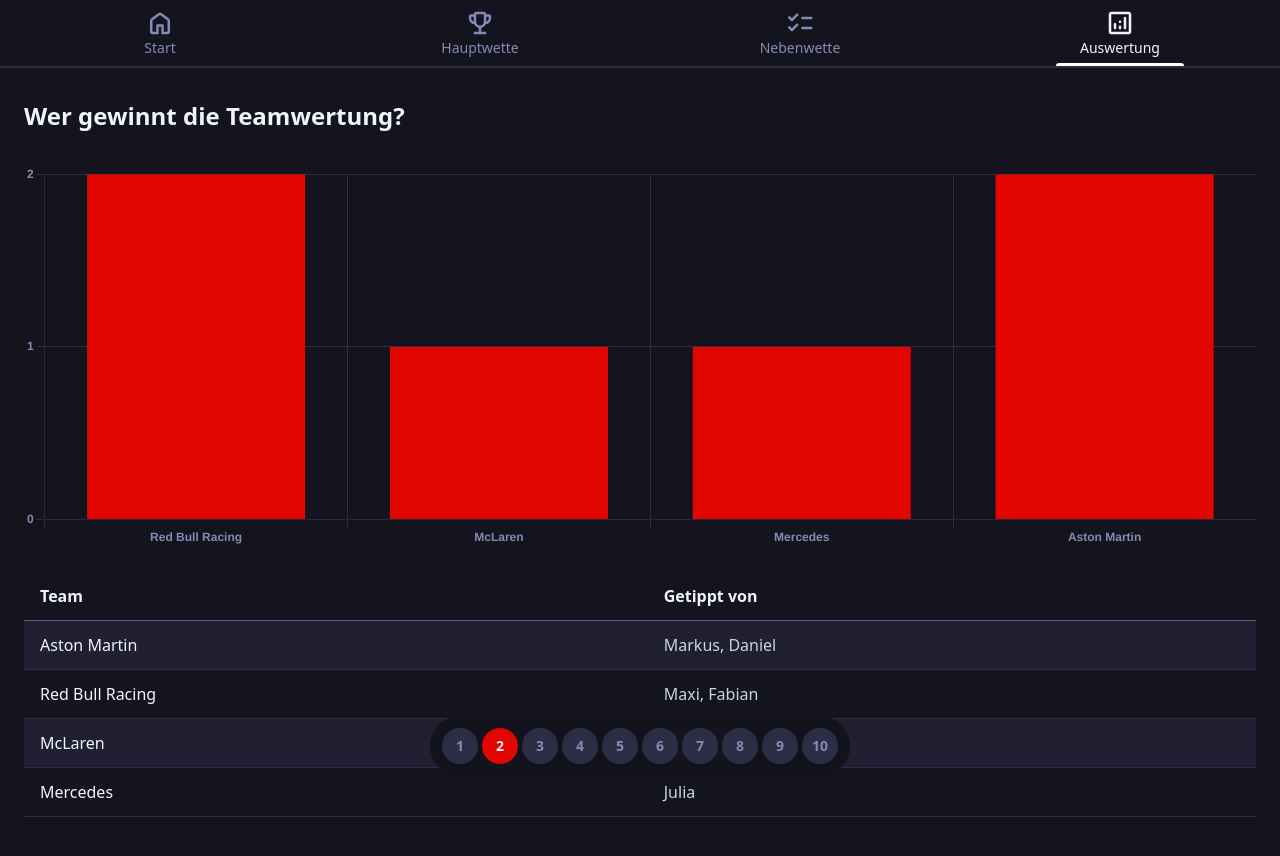
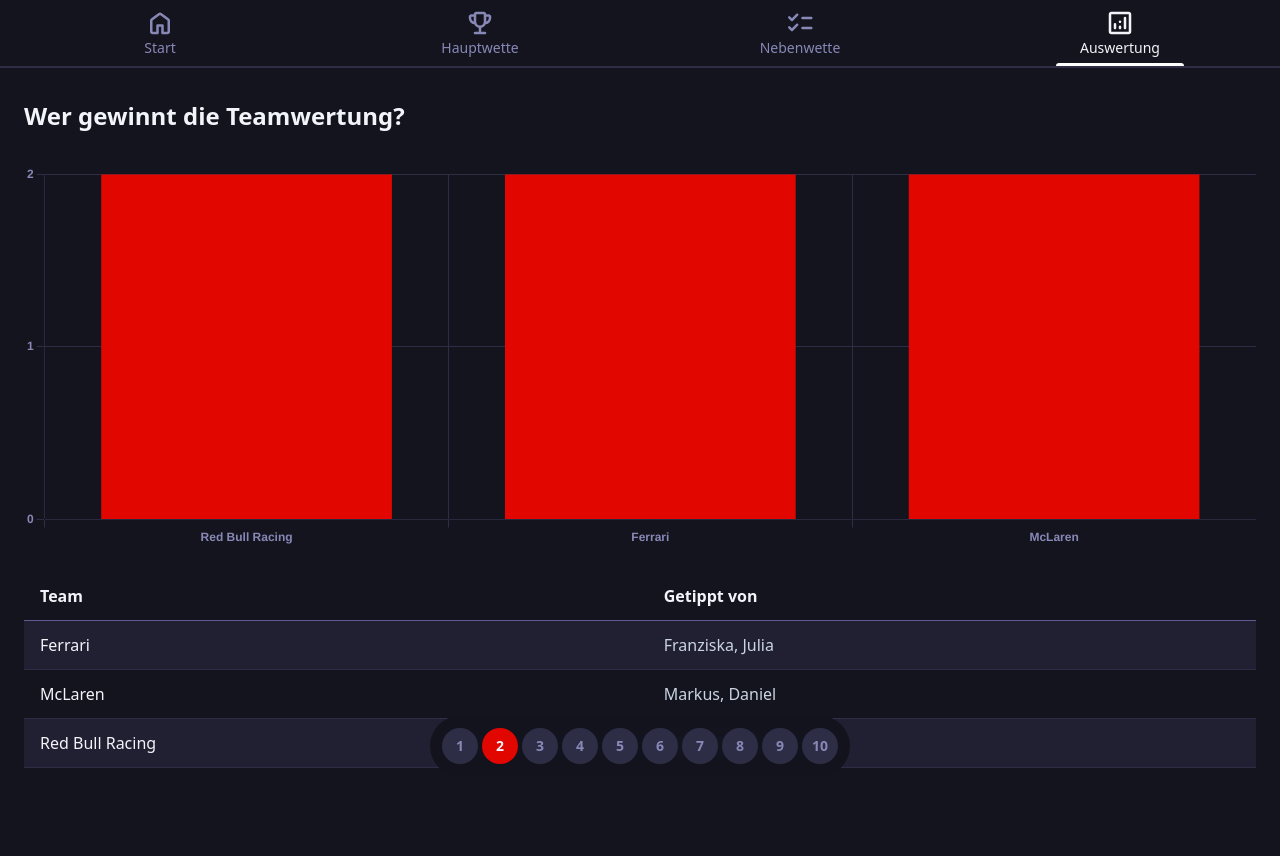
Before and after one commit to Fabinatix97/f1-bet, a Vue app in the folder frontend/: page /results/2 in a window 1280 px wide. Shown: the top 856 px of the page. Built offline with nearby package versions, Linux system fonts and the light colour scheme; no server answers.

Commit message:
Fix team result mapping

```diff
--- a/frontend/src/views/results/Auswertung2View.vue
+++ b/frontend/src/views/results/Auswertung2View.vue
@@ -17,7 +17,7 @@
   const counts = new Map<number, number>()
 
   props.betData.forEach((bet) => {
-    const teamId = bet.mainBets.driverChampion
+    const teamId = bet.mainBets.teamChampion
     if (teamId !== null) {
       counts.set(teamId, (counts.get(teamId) || 0) + 1)
     }
@@ -57,7 +57,7 @@
     const count = voteCounts.value.get(team.id) || 0
     if (count > 0) {
       const users = props.betData
-        .filter((bet) => bet.mainBets.driverChampion === team.id)
+        .filter((bet) => bet.mainBets.teamChampion === team.id)
         .map((bet) => bet.userName)
       result.push({
         teamName: team.name,
```
